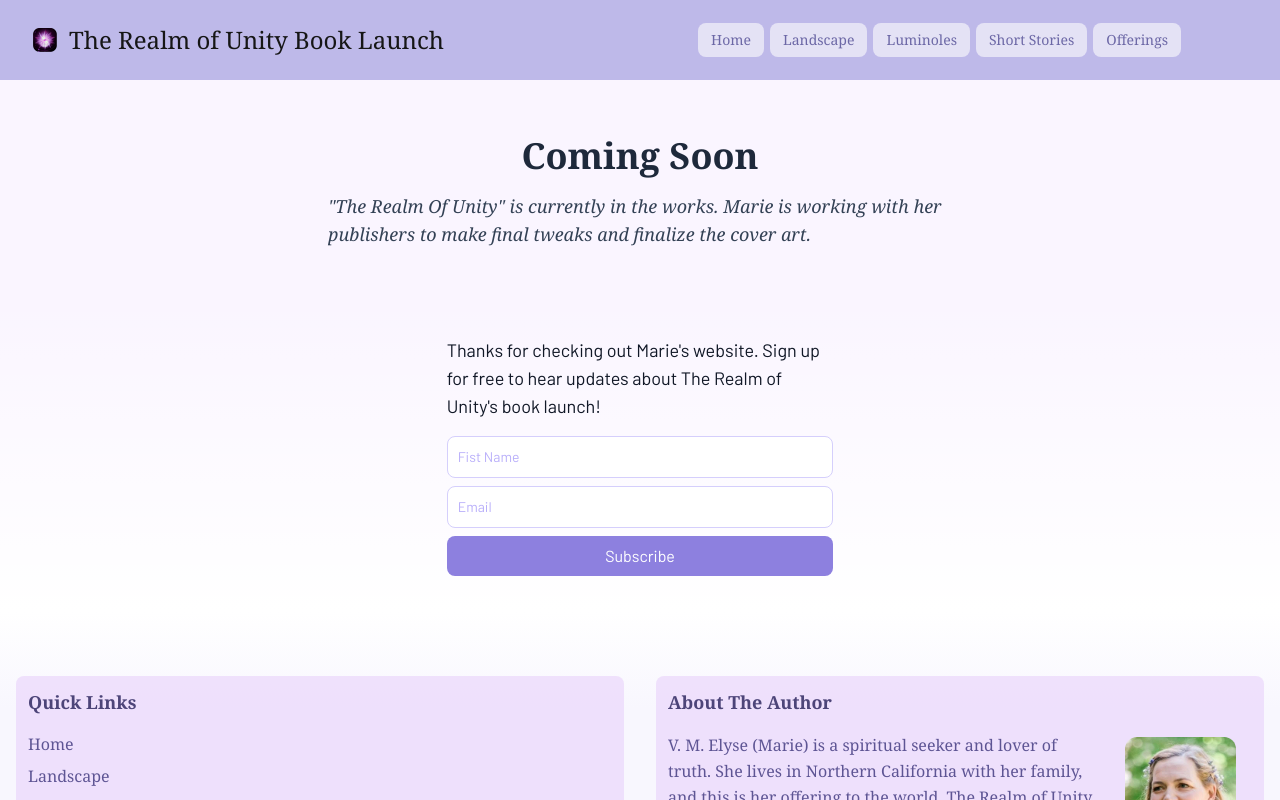
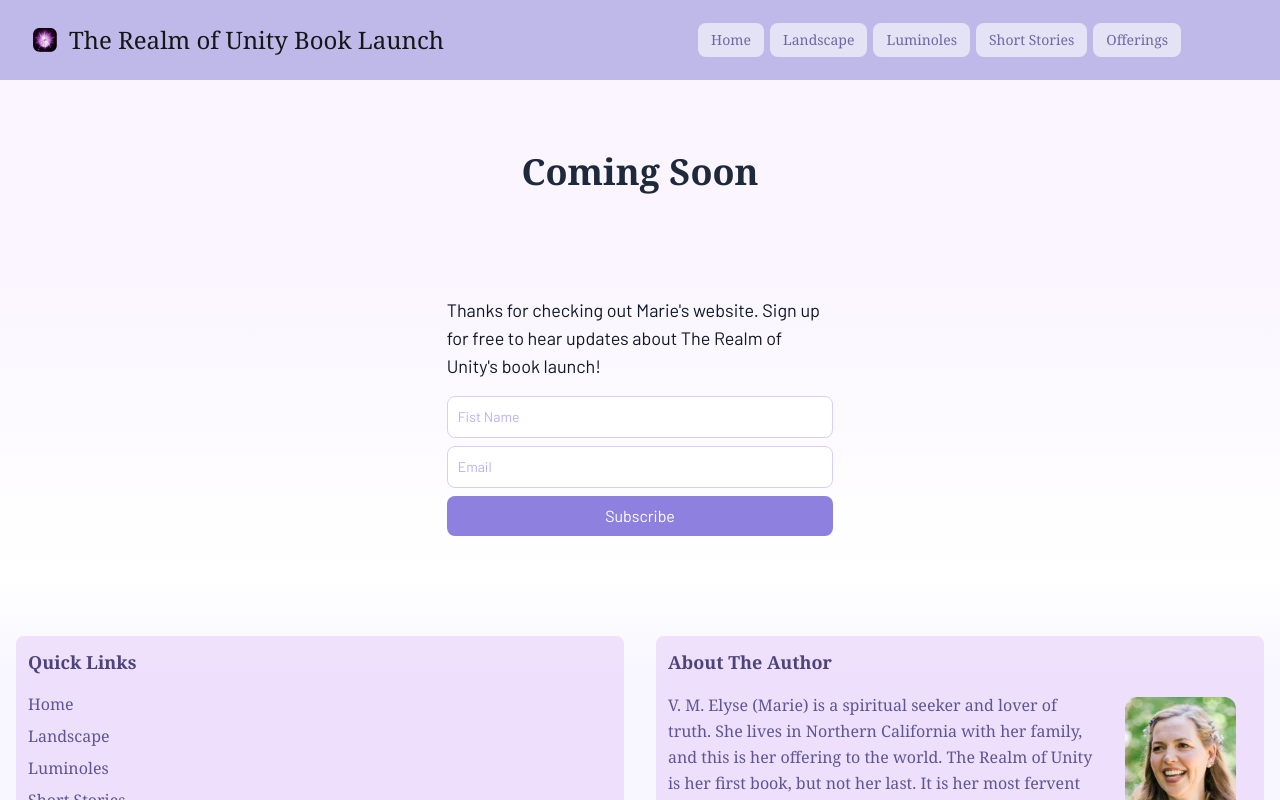
Before and after one commit to keanedwards1/marie, a Next.js app: page /coming-soon in a window 1280 px wide. Shown: the top 800 px of the page. Built offline with nearby package versions, Linux system fonts and the light colour scheme; a web font is replaced by a local one.

Commit message:
removed <p> under coming soon <h1> on coming-soon.tsx

```diff
--- a/src/pages/coming-soon.tsx
+++ b/src/pages/coming-soon.tsx
@@ -17,9 +17,9 @@ export default function ComingSoonPage() {
                 <h1 className="text-4xl text-slate-800 font-serif font-bold">
                     Coming Soon
                 </h1>
-                <p className="mt-4 text-lg font-serif lg:w-1/2 md:w-1/3 text-slate-700 italic">
+{/*                 <p className="mt-4 text-lg font-serif lg:w-1/2 md:w-1/3 text-slate-700 italic">
                     &quot;The Realm Of Unity&quot; is currently in the works. Marie is working with her publishers to make final tweaks and finalize the cover art.
-                </p>
+                </p> */}
                 <p className="mt-2 -mb-20 text-lg text-slate-700 font-serif">
 
                 </p>
```
